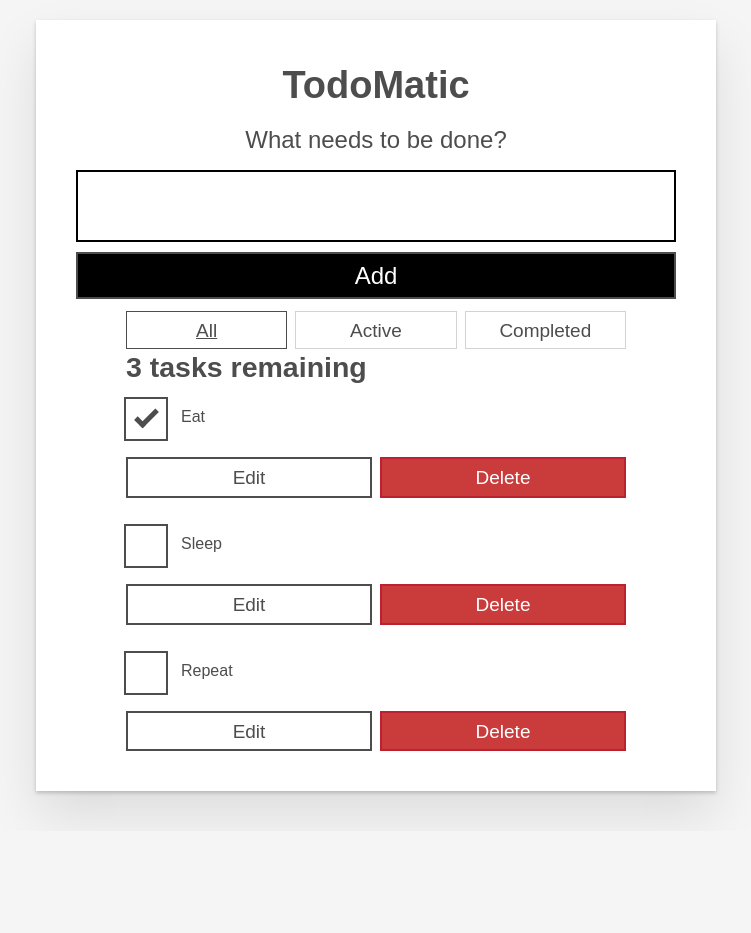
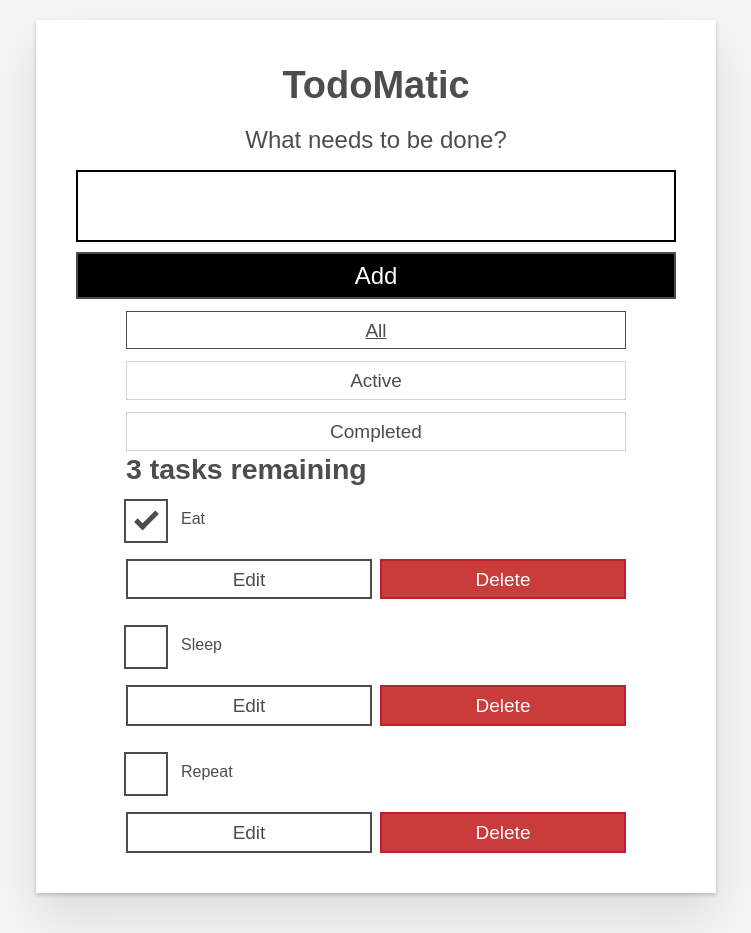
Before and after one commit to dev-Zidxne/HelloReact, a React (Create React App) app: page / in a window 1280 px wide. Shown: the whole page, without its empty margins (264-1015 px from the left). Before the commit the page ends 831 px from the top, so only its background shows below. Built offline with nearby package versions, Linux system fonts and the light colour scheme.

Commit message:
COmpleted To Do App to full functionality.

```diff
--- a/src/App.js
+++ b/src/App.js
@@ -3,6 +3,14 @@
 import FilterButton from "./components/FilterButton.js";
 import React, { useState } from "react";
 import { nanoid } from "nanoid";
+
+const FILTER_MAP = {
+  All: () => true,
+  Active: (task) => !task.completed,
+  Completed: (task) => task.completed,
+};
+
+const FILTER_NAMES = Object.keys(FILTER_MAP);
 
 function App(props) {
   const [tasks, setTasks] = useState(props.tasks);
@@ -10,6 +18,7 @@
     const newTask = { id: "todo-" + nanoid(), name: name, completed: false };
     setTasks([...tasks, newTask]);
   };
+  const [filter, setFilter] = useState("All");
 
   const toggleTaskCompleted = (id) => {
     const updatedTasks = tasks.map((task) => {
@@ -34,7 +43,9 @@
     });
     setTasks(editedTaskList);
   };
-  const taskList = tasks.map((task) => (
+  const taskList = tasks
+    .filter(FILTER_MAP[filter])
+    .map((task) => (
       <Todo
         id={task.id}
         name={task.name}
@@ -46,6 +57,15 @@
       />
     ));
 
+  const filterList = FILTER_NAMES.map((name) => (
+    <FilterButton
+      key={name}
+      name={name}
+      isPressed={name === filter}
+      setFilter={setFilter}
+    />
+  ));
+
   const tasksNoun = taskList.length !== 1 ? "tasks" : "task";
   const headingText = `${taskList.length} ${tasksNoun} remaining`;
 
@@ -54,7 +74,7 @@
       <div className="todoapp stack-lare">
         <h1>TodoMatic</h1>
         <Form addTask={addTask} />
-        <FilterButton />
+        {filterList}
         <h2 id="list-heading">{headingText}</h2>
         <ul
           role="list"
--- a/src/components/FilterButton.js
+++ b/src/components/FilterButton.js
@@ -1,21 +1,17 @@
 import React from "react";
 
-const FilterButton = () => {
+const FilterButton = (props) => {
   return (
     <div className="filters btn-group stack-exception">
-      <button type="button" className="btn toggle-btn" aria-pressed="true">
+      <button
+        type="button"
+        className="btn toggle-btn"
+        aria-pressed={props.isPressed}
+        onClick={() => props.setFilter(props.name)}
+      >
+        {" "}
         <span className="visually-hidden">Show </span>
-        <span>all</span>
-        <span className="visually-hidden"> tasks</span>
-      </button>
-      <button type="button" className="btn toggle-btn" aria-pressed="false">
-        <span className="visually-hidden">Show </span>
-        <span>Active</span>
-        <span className="visually-hidden"> tasks</span>
-      </button>
-      <button type="button" className="btn toggle-btn" aria-pressed="false">
-        <span className="visually-hidden">Show </span>
-        <span>Completed</span>
+        <span>{props.name}</span>
         <span className="visually-hidden"> tasks</span>
       </button>
     </div>
```
Lines whose indentation alone changed are shown as unchanged.
